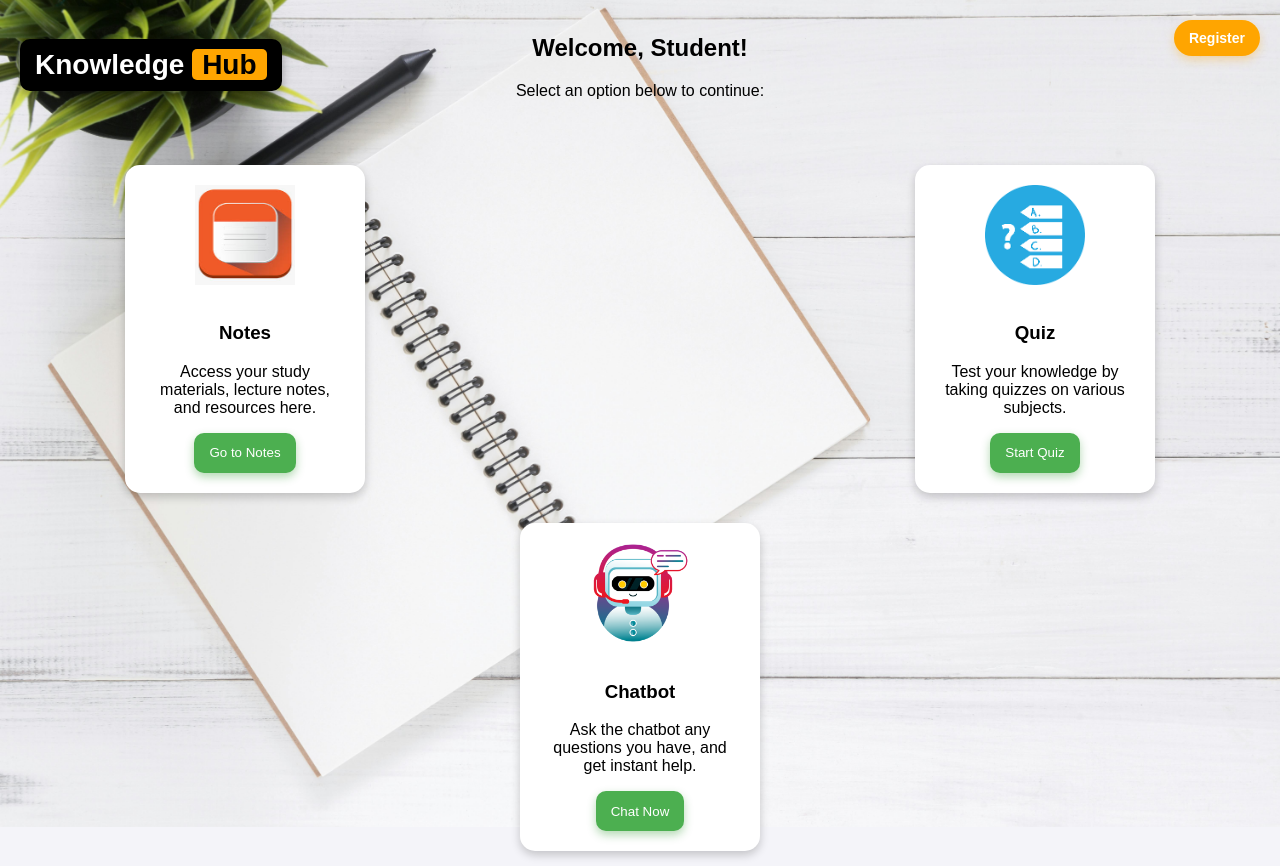
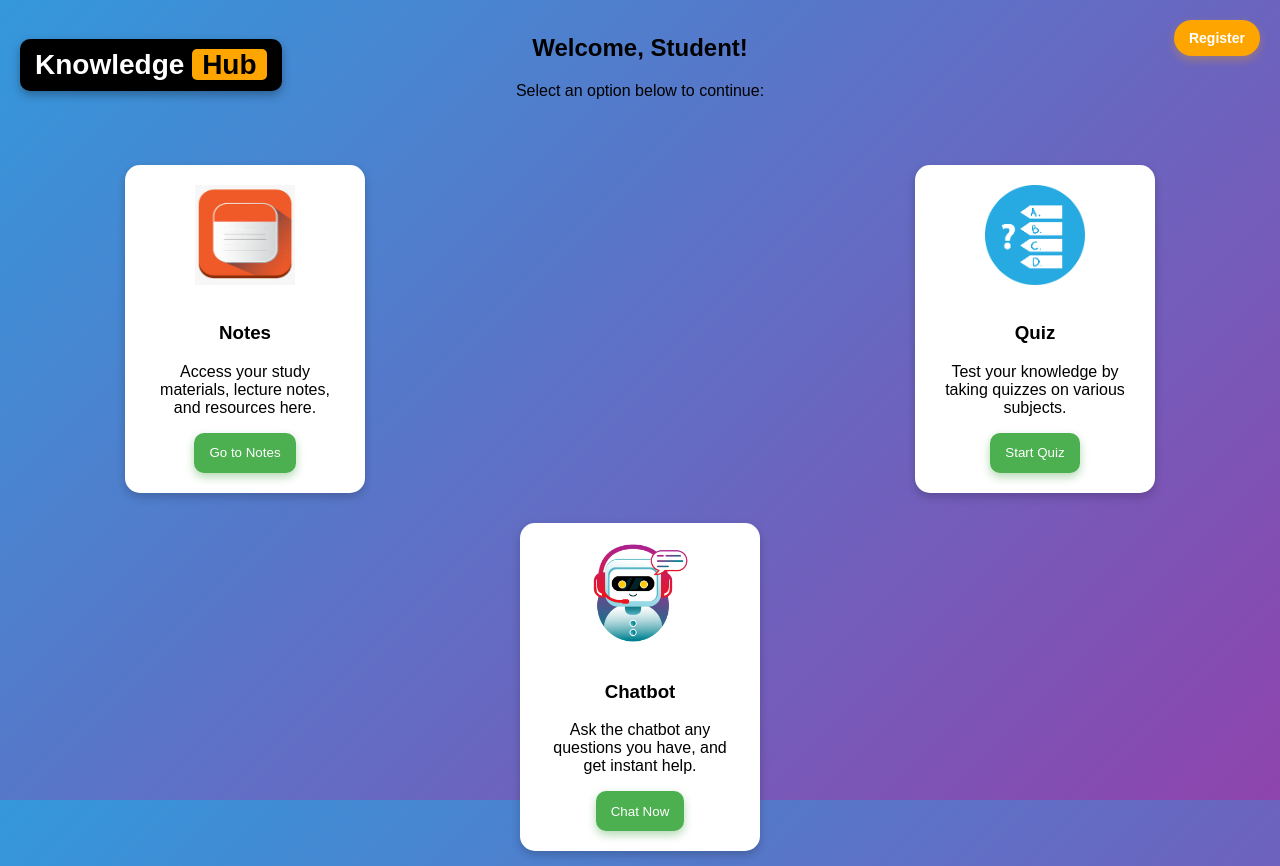
Before and after one commit to piyushsainips/my-app, a React (Create React App) app: page / in a window 1280 px wide. Built offline with nearby package versions, Linux system fonts and the light colour scheme.

Commit message:
Revert "study"
This reverts commit ede063b1c7718a72bdba0199fb27a5b23a128ec3.

```diff
--- a/src/component/register.css
+++ b/src/component/register.css
@@ -1,14 +1,3 @@
-/* Apply background to the entire page */
-body {
-    background-image: url('../assest/glass101.jpg'); /* Replace with the actual path to your image */
-    background-size: cover; /* Ensures the image covers the entire page */
-    background-position: center; /* Centers the background image */
-    background-repeat: no-repeat; /* Prevents repeating the image */
-    height: 100vh; /* Full viewport height */
-    margin: 0;
-    padding: 0;
-}
-
 /* Container for registration form */
 .register-container {
     width: 400px;  /* Increased width for better readability */
@@ -20,8 +9,6 @@ body {
     text-align: center;
     position: relative;
     transition: transform 0.4s ease-in-out;
-    backdrop-filter: blur(10px); /* Adds a blur effect to the background inside the container */
-
 }
 
 .register-container:hover {
```
Also changed, not shown: src/component/upload.js (added, +19 -0 lines), src/assest/glass101.jpg (deleted).
